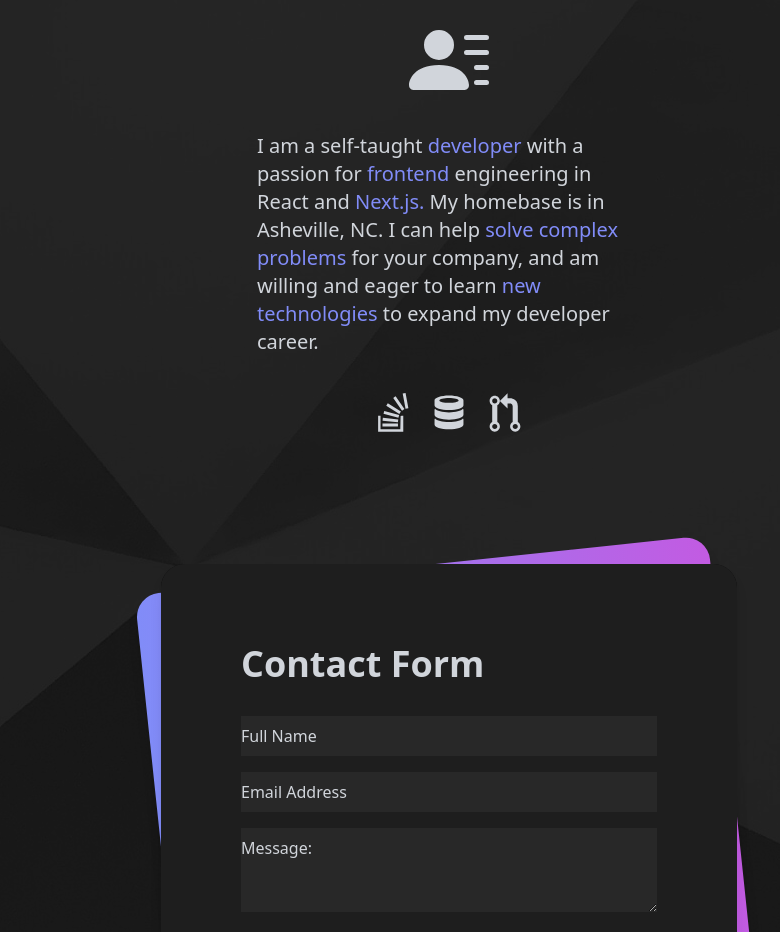
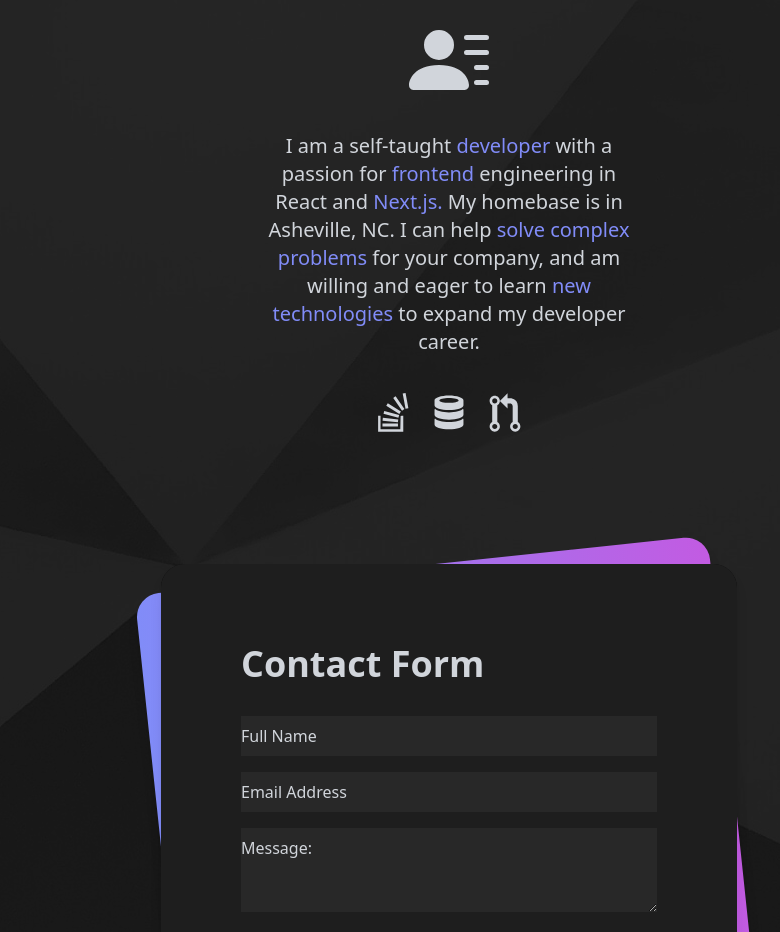
Before and after one commit to coscoaj1/myportfolio, a Next.js app: page / in a window 1280 px wide. Shown: the part 3521-4453 px from the top of the page, without its empty margins (191-971 px from the left). Built offline with nearby package versions, Linux system fonts and the light colour scheme.

Commit message:
about formatting

```diff
--- a/components/About.js
+++ b/components/About.js
@@ -19,7 +19,7 @@ function About() {
 					<BsPersonLinesFill className="z-10 w-20 h-20 text-center text-gray-300" />
 				</div>
 				<div className="z-10 flex flex-col">
-					<div className="my-8 mx-2 text-xl text-gray-300 w-96">
+					<div className="my-8 text-center px-2 text-xl text-gray-300 w-96">
 						I am a self-taught <span className="text-[#818cf8]">developer</span>{' '}
 						with a passion for <span className="text-[#818cf8]">frontend</span>{' '}
 						engineering in React and
```
